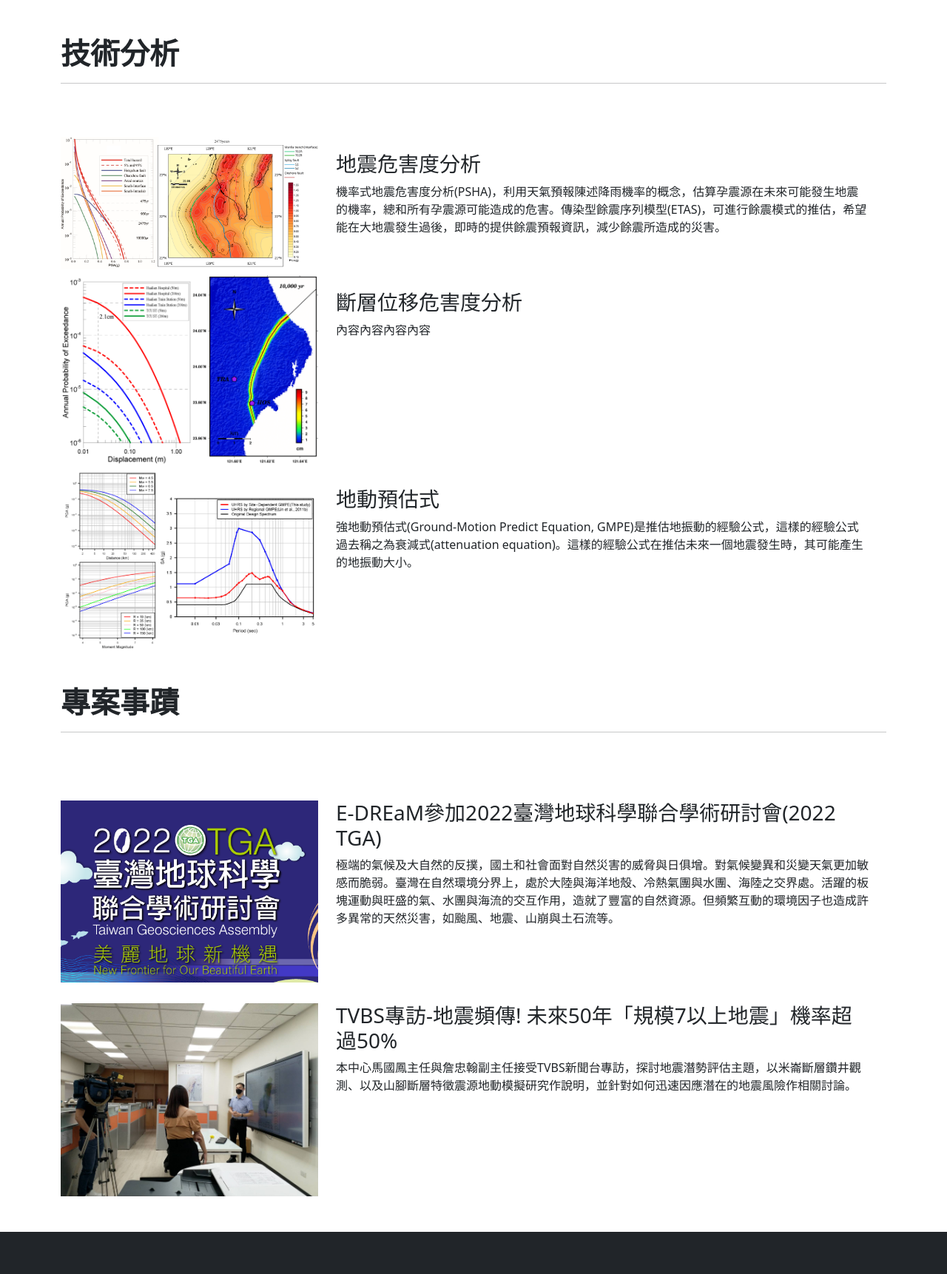
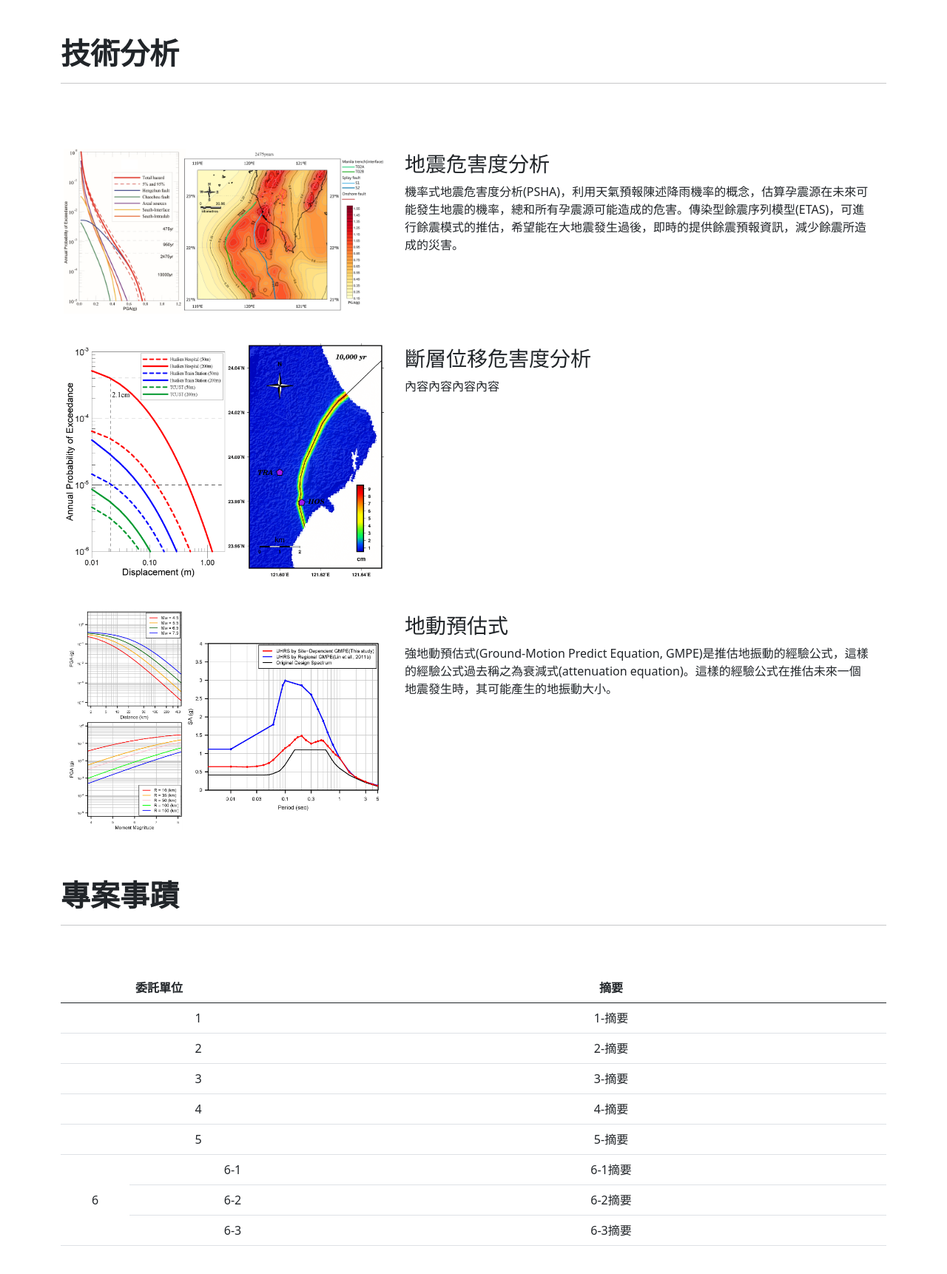
Before and after one commit to JasonChang0320/CYE-DREaM-Company-website, a Django app: page /Service/ in a window 1280 px wide. Shown: the part 72-1794 px from the top of the page at 74% size. Run offline with Django 4.2, Linux system fonts and the light colour scheme; data comes from the database, SQL or seed files in the repository; some libraries are stand-ins or nearby versions.

Commit message:
add table and adjust figure layout

```diff
--- a/templates/Service.html
+++ b/templates/Service.html
@@ -61,10 +61,10 @@
         {% for service in service_content %}
             <div class="column mt-lg-1">
                 <div class="row col-12 col-md-12 mt-1">
-                    <div class="col-12 col-md-4 mt-1">
-                        <img src="../static/assets/{{ service.pic_url }}" class="img-fluid">
+                    <div class="col-12 col-md-5 mt-1 p-3">
+                        <img src="../static/assets/{{ service.pic_url }}" class="img-fluid" style="width:100%">
                     </div>
-                    <div class="col-12 col-md-8 mt-4">
+                    <div class="col-12 col-md-7 mt-4">
                         <h3>{{service.title}}</h3>
                         <p>{{service.content}}</p>
                     </div>
@@ -76,13 +76,59 @@
         <hr>
         <br>
         <br>
+        <table class="table">
+            <thead>
+                <tr>
+                    <th class="col-1"></th>
+                    <th class="col-3">委託單位</th>
+                    <th class="col-8 text-center">摘要</th>
+                </tr>
+            </thead>
+            <tbody>
+                <tr>
+                    <td colspan="2" class="text-center">1</td>
+                    <td class="text-center">1-摘要</td>
+                </tr>
+                <tr>
+                    <td colspan="2" class="text-center">2</td>
+                    <td class="text-center">2-摘要</td>
+                </tr>
+                <tr>
+                    <td colspan="2" class="text-center">3</td>
+                    <td class="text-center">3-摘要</td>
+                </tr>
+                <tr>
+                    <td colspan="2" class="text-center">4</td>
+                    <td class="text-center">4-摘要</td>
+                </tr>
+                <tr>
+                    <td colspan="2" class="text-center">5</td>
+                    <td class="text-center">5-摘要</td>
+                </tr>
+                <tr>
+                    <td rowspan="3" class="align-middle text-center">6</td>
+                    <td class="text-center">6-1</td>
+                    <td class="text-center">6-1摘要</td>
+                </tr>
+                <tr>
+                    <td class="text-center">6-2</td>
+                    <td class="text-center">6-2摘要</td>
+                </tr>
+                <tr>
+                    <td class="text-center">6-3</td>
+                    <td class="text-center">6-3摘要</td>
+                </tr>
+            </tbody>
+
+        </table>
+
         {% for experience in experience_content %}
             <div class="column mt-lg-1">
                 <div class="row col-12 col-md-12 mt-1">
-                    <div class="col-12 col-md-4 mt-4">
-                        <img src="../static/assets/{{ experience.pic_url }}" class="img-fluid">
+                    <div class="col-12 col-md-5 mt-4">
+                        <img src="../static/assets/{{ experience.pic_url }}" class="img-fluid" style="width:100%">
                     </div>
-                    <div class="col-12 col-md-8 mt-4">
+                    <div class="col-12 col-md-7 mt-4">
                         <h3>{{experience.title}}</h3>
                         <p>{{experience.content}}</p>
                     </div>
```
Also changed, not shown: templates/HomePage.html (+11 -8 lines), templates/HomePage_EN.html (+8 -8 lines), templates/Service_EN.html (+49 -4 lines).
